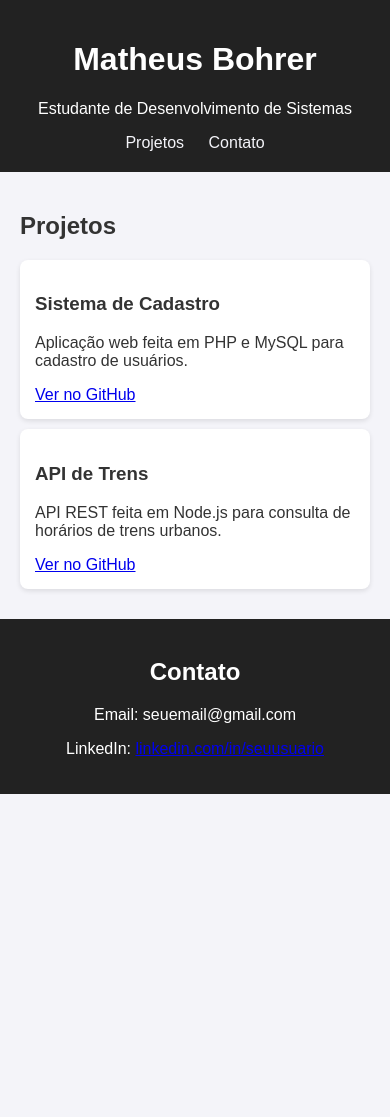
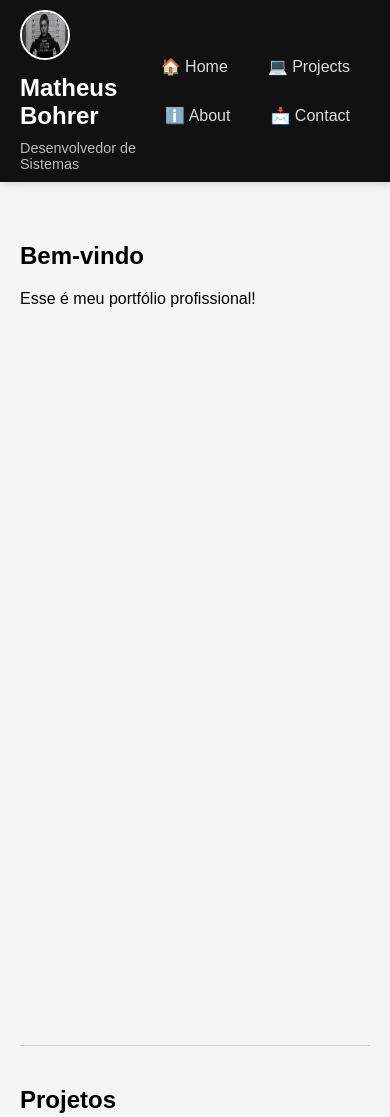
Before and after one commit to matheusbohrer/matheusbohrer.github.io, a plain HTML site: page index.html in a window 390 px wide. Shown: the top 1117 px of the page. Before the commit the page ends 844 px from the top, so only its background shows below. Drawn offline with Linux system fonts and the light colour scheme.

Commit message:
Melhorias na parte de Responsividade

```diff
--- a/index.html
+++ b/index.html
@@ -1,5 +1,5 @@
 <!DOCTYPE html>
-<html lang="pt-br">
+<html lang="pt-BR">
 <head>
   <meta charset="UTF-8">
   <meta name="viewport" content="width=device-width, initial-scale=1.0">
@@ -7,36 +7,62 @@
   <link rel="stylesheet" href="style.css">
 </head>
 <body>
-  <header>
-    <h1>Matheus Bohrer</h1>
-    <p>Estudante de Desenvolvimento de Sistemas</p>
+  <div class="sidebar">
+    <div class="profile">
+      <img src="/images/dean.jpg" alt="Foto de Perfil">
+      <h2>Matheus Bohrer</h2>
+      <p>Desenvolvedor de Sistemas</p>
+    </div>
     <nav>
-      <a href="#projetos">Projetos</a>
-      <a href="#contato">Contato</a>
+      <a href="#home" class="active">🏠 Home</a>
+      <a href="#projects">💻 Projects</a>
+      <a href="#about">ℹ️ About</a>
+      <a href="#contact">📩 Contact</a>
     </nav>
-  </header>
+  </div>
 
-  <section id="projetos">
-    <h2>Projetos</h2>
+  <div class="content">
+    <section id="home">
+      <h1>Bem-vindo</h1>
+      <p>Esse é meu portfólio profissional!</p>
+    </section>
 
-    <div class="projeto">
-      <h3>Sistema de Cadastro</h3>
-      <p>Aplicação web feita em PHP e MySQL para cadastro de usuários.</p>
-      <a href="https://github.com/matheusbohrer/projeto1" target="_blank">Ver no GitHub</a>
-    </div>
+    <section id="projects">
+      <h1>Projetos</h1>
+      <p>Lista dos projetos que já desenvolvi...</p>
+    </section>
 
-    <div class="projeto">
-      <h3>API de Trens</h3>
-      <p>API REST feita em Node.js para consulta de horários de trens urbanos.</p>
-      <a href="https://github.com/matheusbohrer/projeto2" target="_blank">Ver no GitHub</a>
-    </div>
+    <section id="about">
+      <h1>Sobre mim</h1>
+      <p>Sou técnico em desenvolvimento de sistemas...</p>
+    </section>
 
-  </section>
+    <section id="contact">
+      <h1>Contato</h1>
+      <p>Email: matheus@email.com</p>
+    </section>
+  </div>
 
-  <footer id="contato">
-    <h2>Contato</h2>
-    <p>Email: seuemail@gmail.com</p>
-    <p>LinkedIn: <a href="https://linkedin.com/in/seuusuario">linkedin.com/in/seuusuario</a></p>
-  </footer>
+  <script>
+    const sections = document.querySelectorAll('section');
+    const navLinks = document.querySelectorAll('.sidebar nav a');
+
+    window.addEventListener('scroll', () => {
+      let current = '';
+      sections.forEach(section => {
+        const sectionTop = section.offsetTop;
+        if (pageYOffset >= sectionTop - 100) {
+          current = section.getAttribute('id');
+        }
+      });
+
+      navLinks.forEach(link => {
+        link.classList.remove('active');
+        if (link.getAttribute('href') === '#' + current) {
+          link.classList.add('active');
+        }
+      });
+    });
+  </script>
 </body>
 </html>
--- a/style.css
+++ b/style.css
@@ -1,39 +1,132 @@
+/* Reset básico */
+* {
+  box-sizing: border-box;
+  margin: 0;
+  padding: 0;
+}
+
+html {
+  scroll-behavior: smooth;
+}
+
 body {
   font-family: Arial, sans-serif;
-  margin: 0;
-  padding: 0;
-  background: #f4f4f9;
-  color: #333;
+  display: flex;
+  min-height: 100vh;
+  background: #f5f5f5;
 }
 
-header {
-  background: #222;
-  color: white;
+/* Sidebar fixa */
+.sidebar {
+  width: 250px;
+  background: #111;
+  color: #fff;
+  height: 100vh;
+  position: fixed;
+  top: 0;
+  left: 0;
   padding: 20px;
-  text-align: center;
+  display: flex;
+  flex-direction: column;
+  align-items: center;
+  box-shadow: 2px 0 10px rgba(0,0,0,0.2);
 }
 
-nav a {
-  margin: 0 10px;
-  color: #f4f4f9;
+.profile img {
+  width: 100px;
+  height: 100px;
+  border-radius: 50%;
+  margin-bottom: 15px;
+  border: 2px solid #fff;
+}
+
+.sidebar h2 {
+  margin: 10px 0;
+}
+
+.sidebar p {
+  font-size: 0.9em;
+  color: #bbb;
+}
+
+/* Navegação */
+.sidebar nav {
+  margin-top: 30px;
+  width: 100%;
+}
+
+.sidebar nav a {
+  display: block;
+  padding: 10px;
   text-decoration: none;
+  color: #ddd;
+  margin: 5px 0;
+  border-radius: 5px;
+  transition: 0.3s;
+}
+
+.sidebar nav a:hover,
+.sidebar nav a.active {
+  background: #007bff;
+  color: #fff;
+}
+
+/* Conteúdo principal */
+.content {
+  margin-left: 250px;
+  padding: 40px;
+  flex: 1;
 }
 
 section {
-  padding: 20px;
+  min-height: 100vh;
+  padding: 40px 0;
+  border-bottom: 1px solid #ccc;
 }
 
-.projeto {
-  background: white;
-  padding: 15px;
-  margin: 10px 0;
-  border-radius: 8px;
-  box-shadow: 0 2px 5px rgba(0,0,0,0.1);
+section h1 {
+  margin-bottom: 20px;
+  transition: 0.3s;
 }
 
-footer {
-  background: #222;
-  color: white;
-  text-align: center;
-  padding: 20px;
+section h1:hover {
+  color: #007bff;
 }
+
+/* Responsividade */
+@media (max-width: 768px) {
+  body {
+    flex-direction: column;
+  }
+
+  .sidebar {
+    width: 100%;
+    height: auto;
+    position: relative;
+    flex-direction: row;
+    justify-content: space-between;
+    padding: 10px 20px;
+  }
+
+  .profile img {
+    width: 50px;
+    height: 50px;
+    margin-bottom: 0;
+  }
+
+  .sidebar nav {
+    margin-top: 0;
+    display: flex;
+    flex-wrap: wrap;
+    justify-content: flex-end;
+  }
+
+  .sidebar nav a {
+    margin: 5px 10px;
+  }
+
+  .content {
+    margin-left: 0;
+    padding: 20px;
+  }
+}
```
Also changed, not shown: images/dean.jpg (added), 1 other file.
